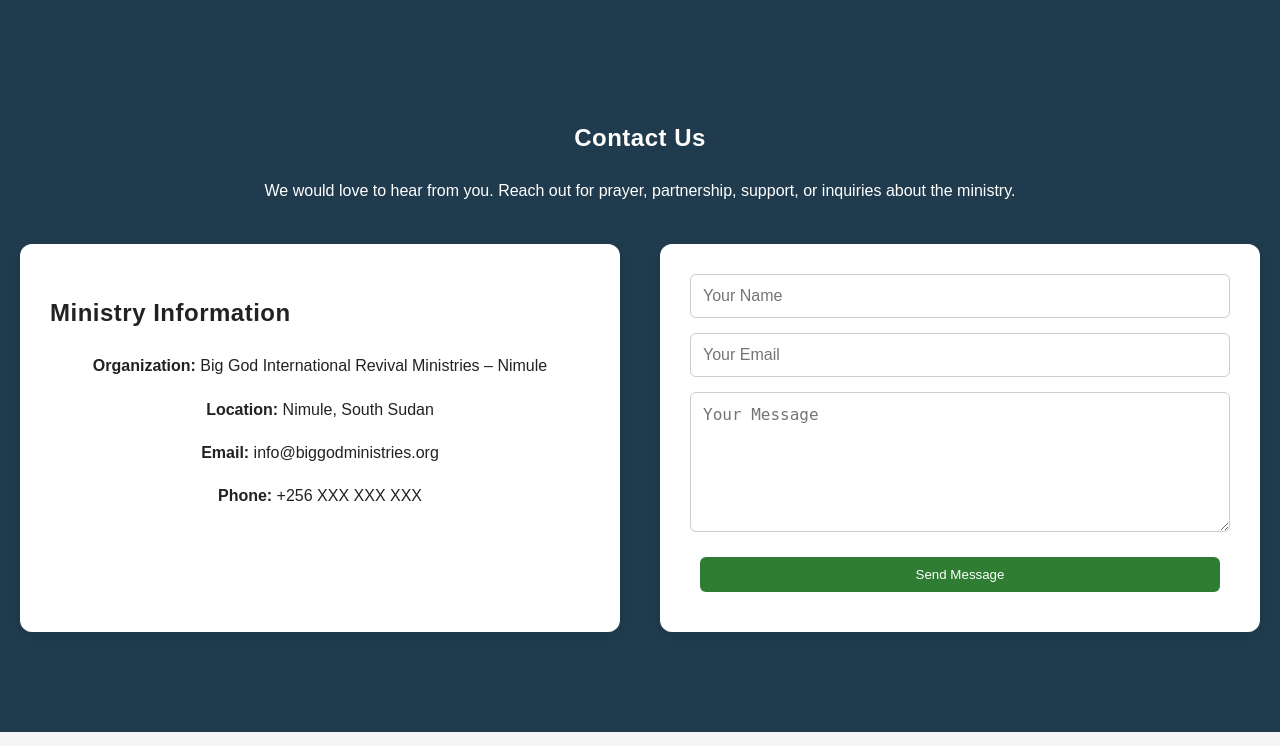
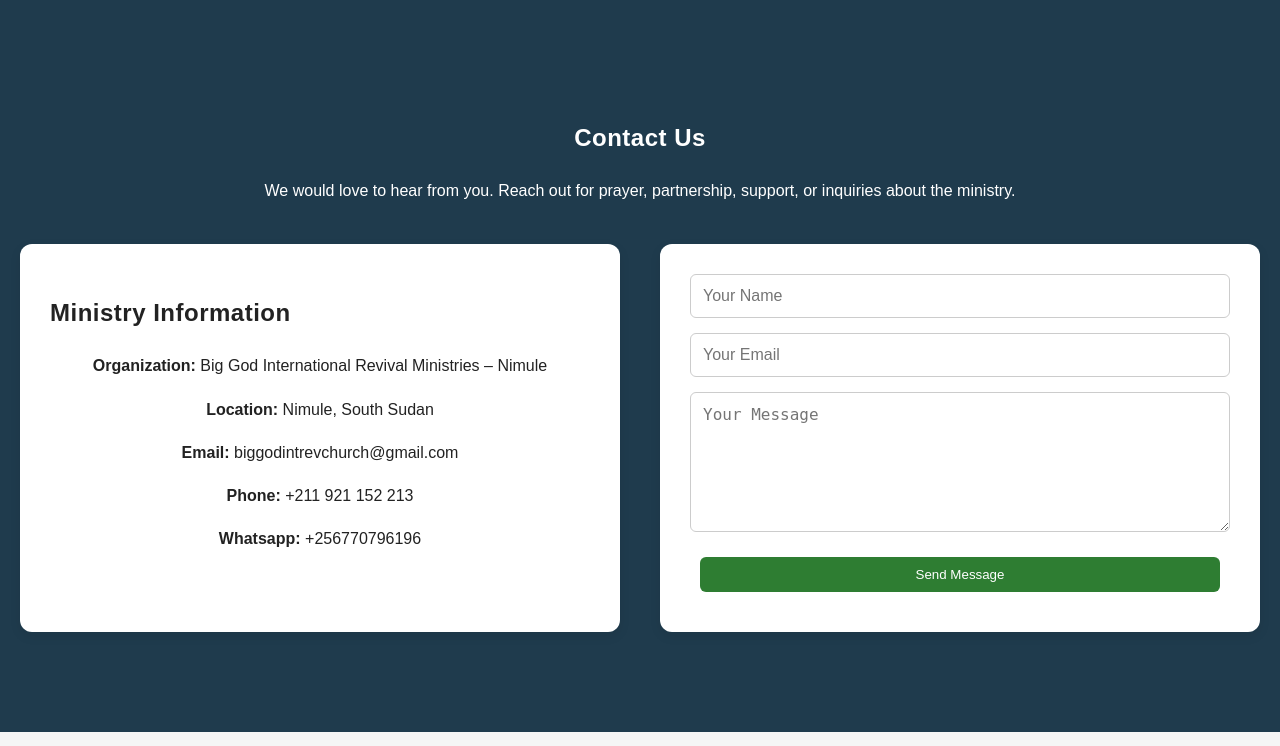
Before and after one commit to serwambala/biggod-nimule, a Django app: page /contact/ in a window 1280 px wide. Shown: the part 60-806 px from the top of the page. Run offline with Django 5.2, Linux system fonts and the light colour scheme.

Commit message:
added contact details

```diff
--- a/templates/contact.html
+++ b/templates/contact.html
@@ -22,9 +22,11 @@
 
             <p><strong>Location:</strong> Nimule, South Sudan</p>
 
-            <p><strong>Email:</strong> info@biggodministries.org</p>
+            <p><strong>Email:</strong> biggodintrevchurch@gmail.com</p>
 
-            <p><strong>Phone:</strong> +256 XXX XXX XXX</p>
+            <p><strong>Phone:</strong> +211 921 152 213</p>
+
+            <p><strong>Whatsapp:</strong> +256770796196</p>
 
         </div>
 
```
